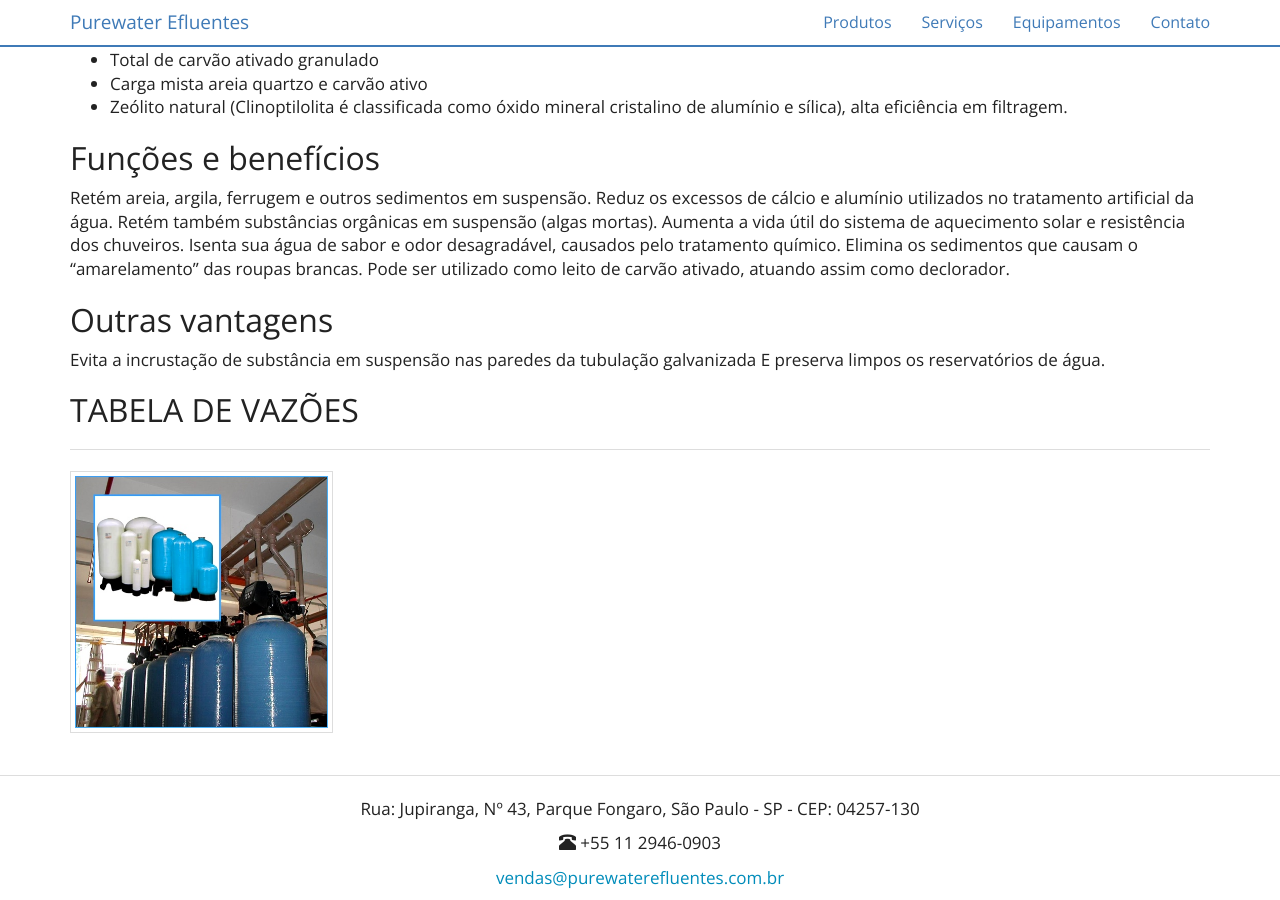
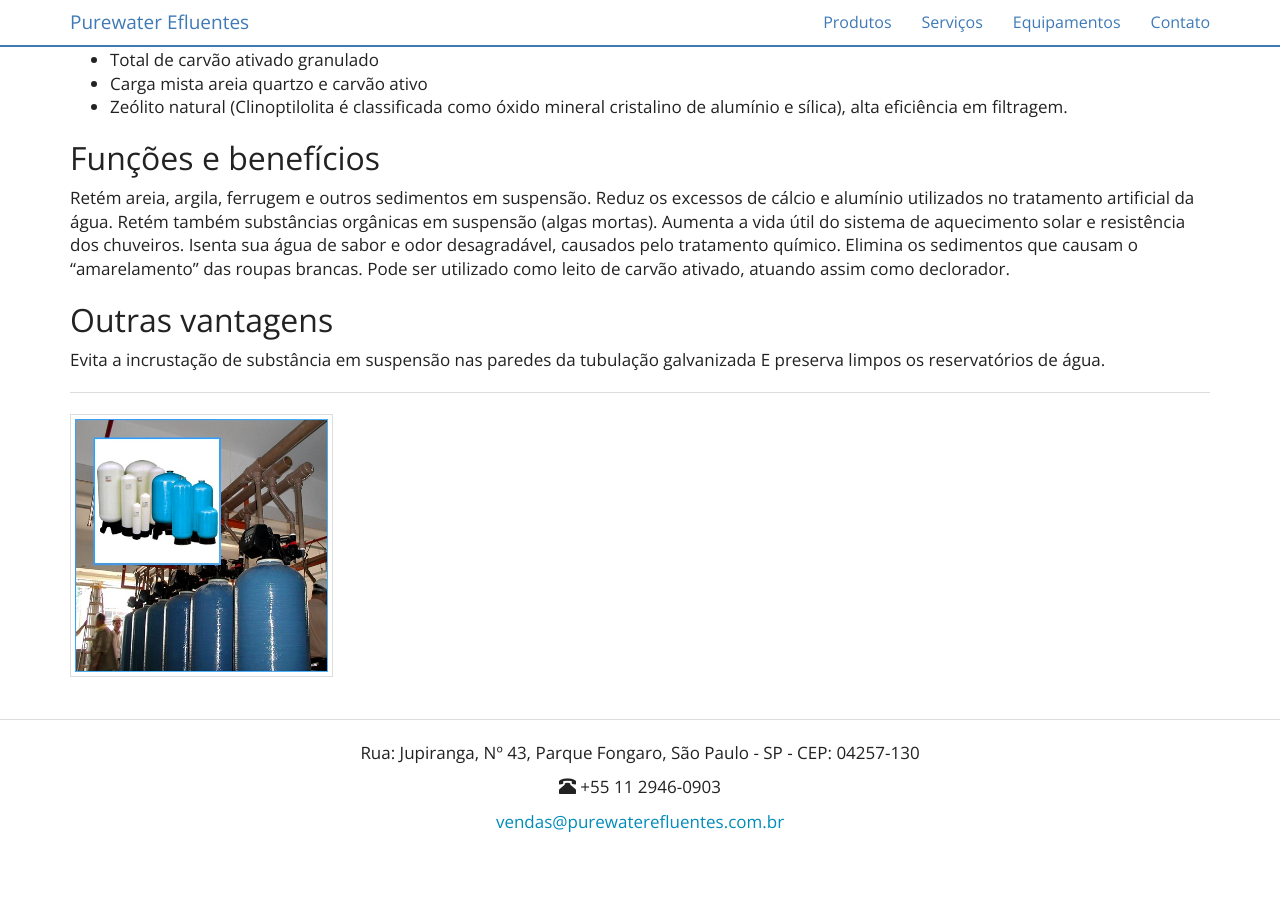
Before and after one commit to purewaterefluentes/purewaterefluentes.github.io, a Jekyll site: the page built from equipamentos/filtro-de-agua-fiberglass-PRFV.md, in a window 1280 px wide and 900 px high, scrolled down 850 px. Built offline with Jekyll 4.4.1, drawn with Linux system fonts in a browser that asks for light colours; nearby versions of some CDN libraries; library files that are not in the unit come from our copies; after the commit the page ends 1694 px from its top, so only the background shows below that.

Commit message:
Update filtro-de-agua-fiberglass-PRFV.md

```diff
--- a/equipamentos/filtro-de-agua-fiberglass-PRFV.md
+++ b/equipamentos/filtro-de-agua-fiberglass-PRFV.md
@@ -41,8 +41,6 @@ Pode ser utilizado como leito de carvão ativado, atuando assim como declorador.
 Evita a incrustação de substância em suspensão nas paredes da tubulação galvanizada
 E preserva limpos os reservatórios de água.
 
-## TABELA DE VAZÕES
-
 ---
 
 <div class="row">
```
